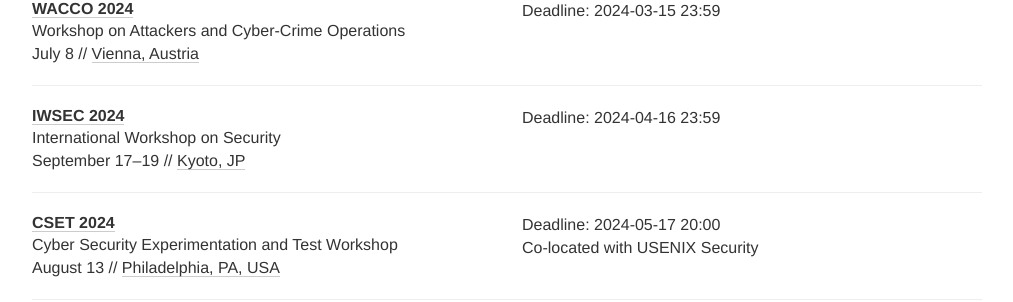
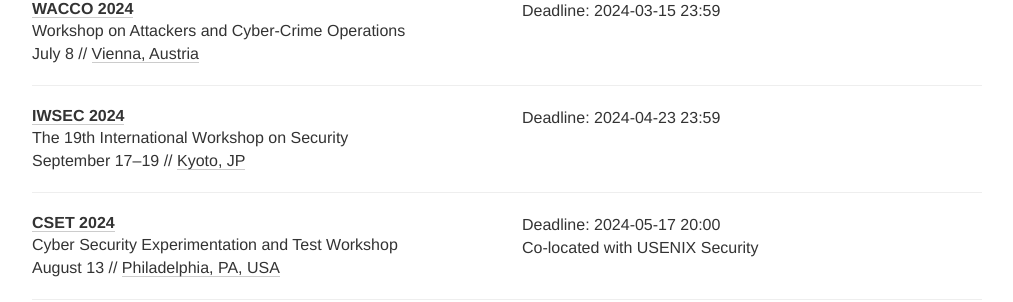
Before and after one commit to sec-deadlines/sec-deadlines.github.io, a Jekyll site: the page built from index.html, in a window 1280 px wide and 900 px high, scrolled down 12598 px. Shown: the part 418-720 px from the top of the window, without its empty margins (133-1146 px from the left). Built offline with Jekyll 4.4.1, drawn with Linux system fonts in a browser that asks for light colours; nearby versions of some CDN libraries; comment, search, counter and statistics services are not loaded.

Commit message:
Update conferences.yml
Please update IWSEC 2024 becuase of the extended submission deadline: April 23, 2024 (23:59 UTC) [extended]

```diff
--- a/_data/conferences.yml
+++ b/_data/conferences.yml
@@ -898,10 +898,11 @@
   tags: [SEC, PRIV]
 
 - name: IWSEC
-  description: International Workshop on Security
+  description: The 19th International Workshop on Security
   year: 2024
   link: https://www.iwsec.org/2024/
-  deadline: ["2024-04-16 23:59"]
+  deadline: ["2024-04-23 23:59"]
+  timezone: Etc/UTC
   date: September 17-19
   place: Kyoto, JP
   tags: [SEC, PRIV, CRYPTO, SHOP]
```
